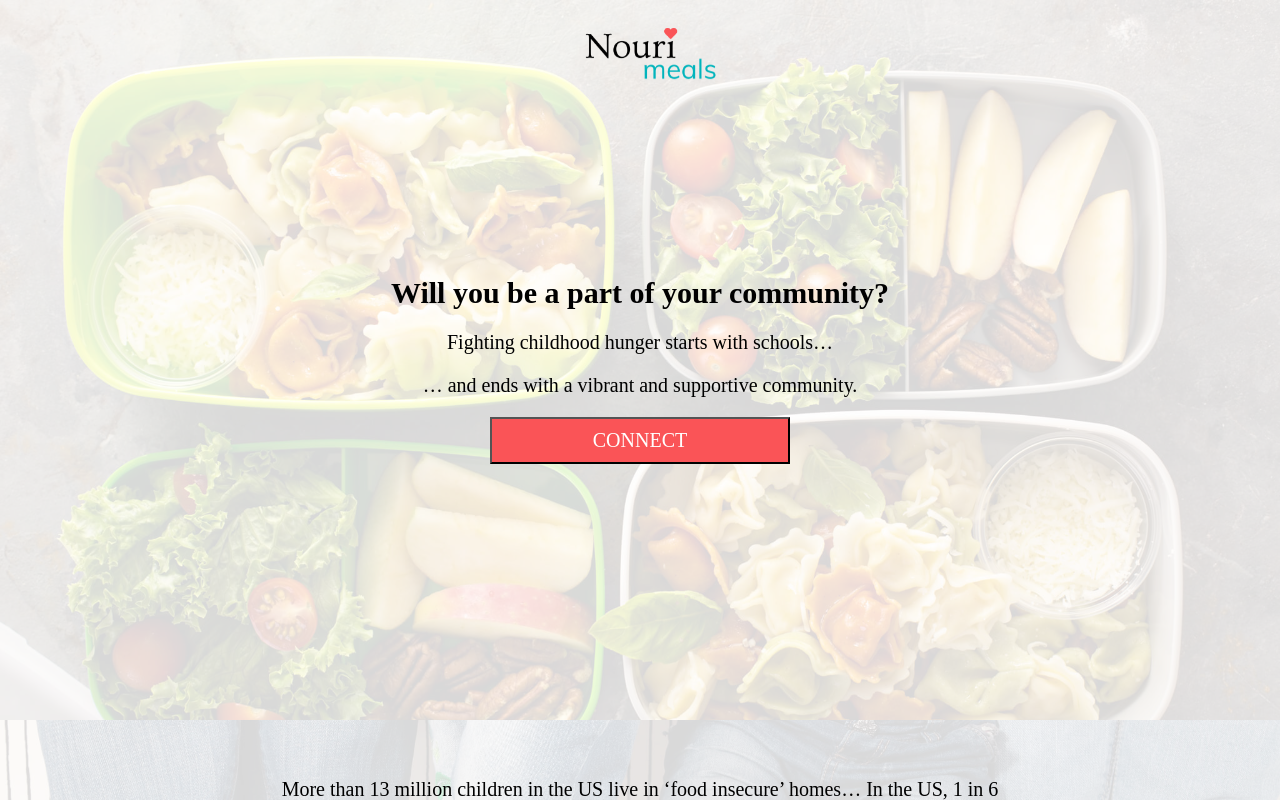
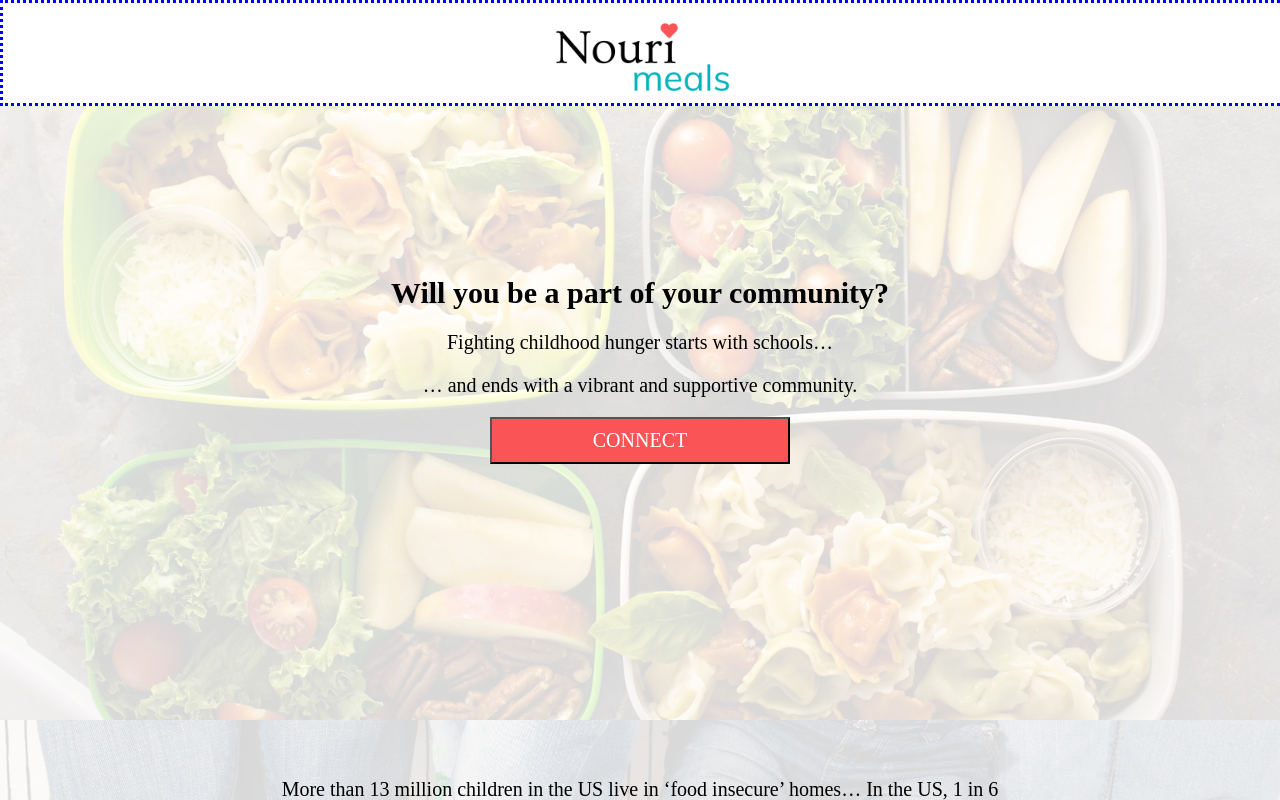
Before and after one commit to nourimeals/website, a React app: page / in a window 1280 px wide. Shown: the top 800 px of the page. Built offline with nearby package versions, Linux system fonts and the light colour scheme.

Commit message:
fixed nav-header for desktop view

```diff
--- a/src/components/header/header.scss
+++ b/src/components/header/header.scss
@@ -1,23 +1,30 @@
 .header-nav {
+  border: dotted;
+  border-color: blue;
   position: fixed;
-  padding-top: 20px;
-  left: calc( 50% - 90px);
+  display: flex;
+  background-color: white;
+  flex-direction: column;
+  justify-content: center;
+  padding-top: 10px;
+  width: 100%;
 
 
   #logo {
+    align-self: center;
     width: 200px;
     margin: 0 auto;
 
-    @media only screen and (min-width: 700px) {
-      width: 150px;
-      position: fixed;
-      left: 45vw;
-    }
+    // @media only screen and (min-width: 700px) {
+    //   width: 150px;
+    //   position: fixed;
+    //   left: 45vw;
+    // }
 
-    @media only screen and (min-width: 1000px) {
-      width: 150px;
-      position: fixed;
-      left: 45vw;
-    }
+    // @media only screen and (min-width: 1000px) {
+    //   width: 150px;
+    //   position: fixed;
+    //   left: 45vw;
+    // }
   }
 }
```
Also changed, not shown: src/index.html (line endings or trailing spaces).
